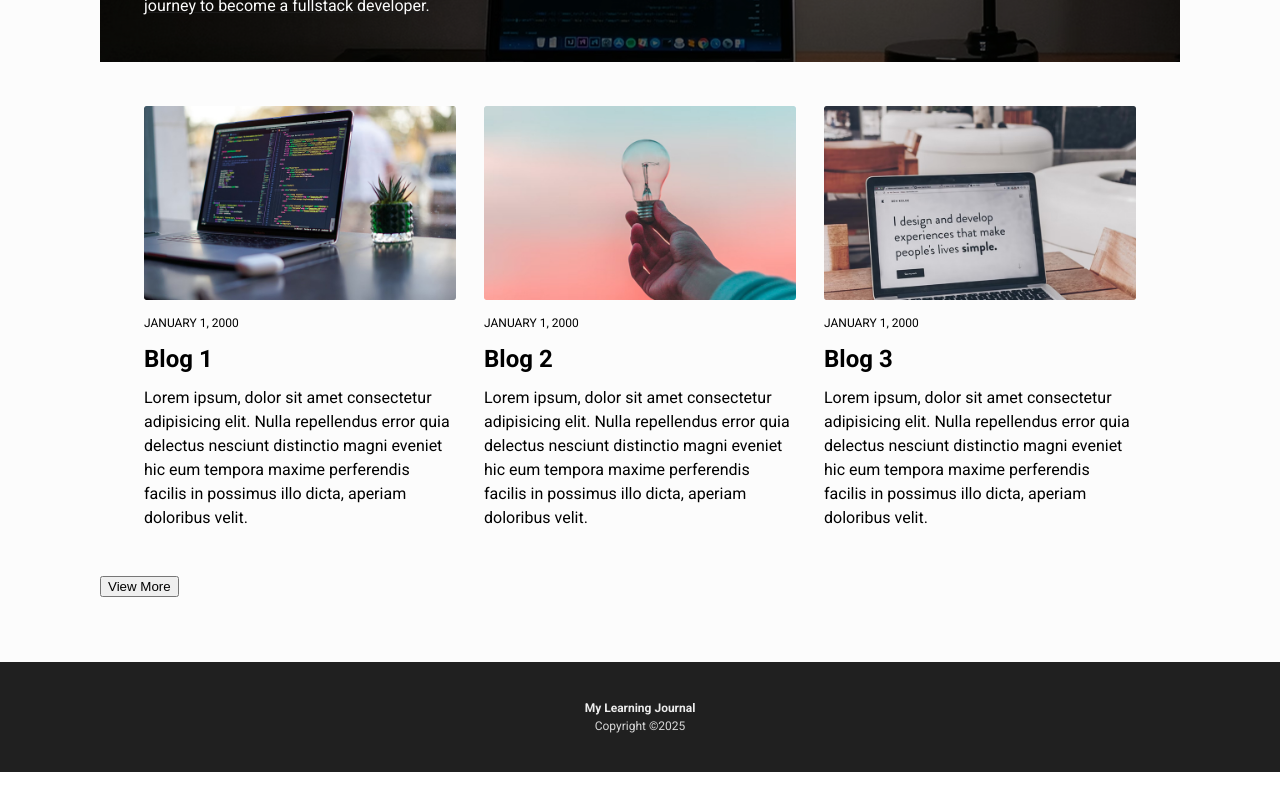
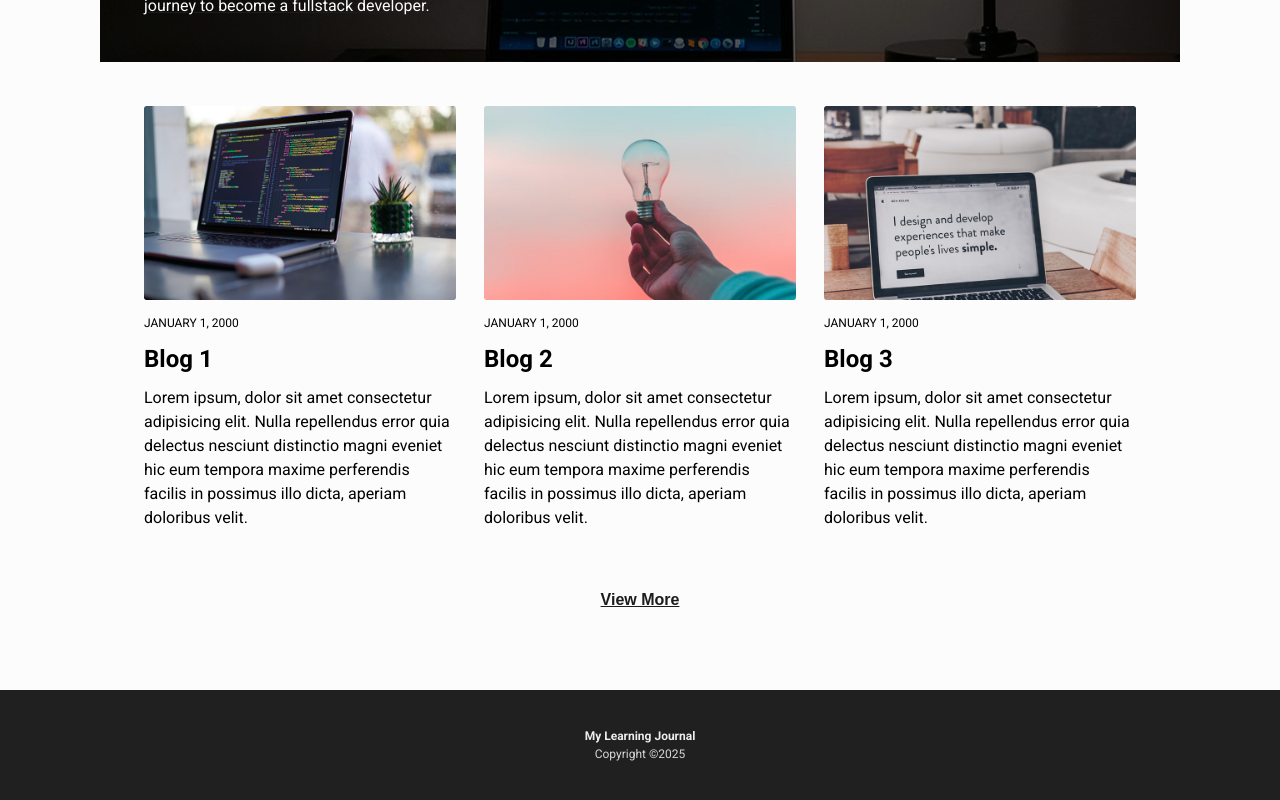
Before and after one commit to mnguyencodes/my-learning-journal, a React (Vite) app: page / in a window 1280 px wide. Shown: the part 490-1290 px from the top of the page. Before the commit the page ends 1262 px from the top, so only its background shows below. Built offline with nearby package versions, Linux system fonts and the light colour scheme.

Commit message:
Refactor 'view more' from link to button
- Refactored the styles for the 'view more' link to be a button instead.
- Applied styles for layout consistency.

```diff
--- a/src/pages/Home.css
+++ b/src/pages/Home.css
@@ -77,12 +77,24 @@ div.home-blog-text > time {
     margin-top: 1.2em;
 }
 
-main > div.home-view-more-section {
+button.view-more-btn {
+    display: block;
+    width: auto;
+    margin-inline: auto;
+    align-items: center;
+    font-size: 1rem;
     font-weight: 700;
     color: #1C1C1C;
+    text-decoration: underline;
     margin-top: 1em;
     margin-bottom: 2.688em;
-    text-align: center;
+    border: 2px solid red;
+    background-color: inherit;
+    border: none;
+}
+
+button.view-more-btn:hover {
+    color: #555;
 }
 
 div.home-blog-container > a > img {
@@ -110,7 +122,7 @@ div.home-blog-container > a > img {
     section.home-hero > p {
         width: 70%;
     }
-    main > div.home-view-more-section {
+    button.view-more-btn {
         margin-bottom: 2em;
     }
 }
@@ -140,7 +152,7 @@ div.home-blog-container > a > img {
         min-height: 488px;
     }
 
-    main > div.home-view-more-section {
+    button.view-more-btn {
         margin-bottom: 1em;
     }
 }
```
